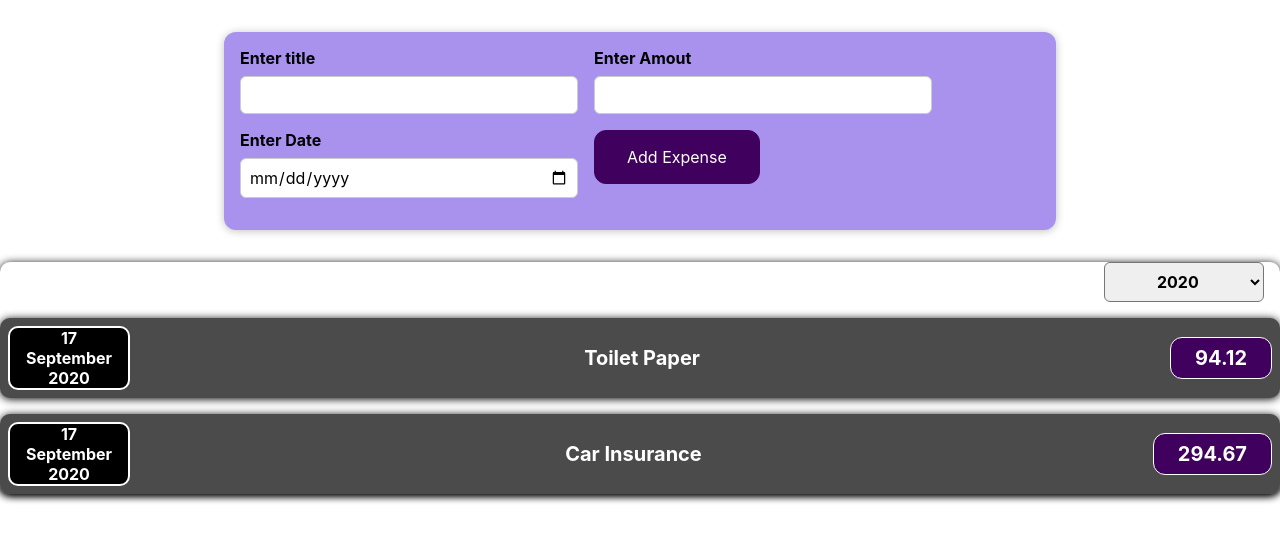
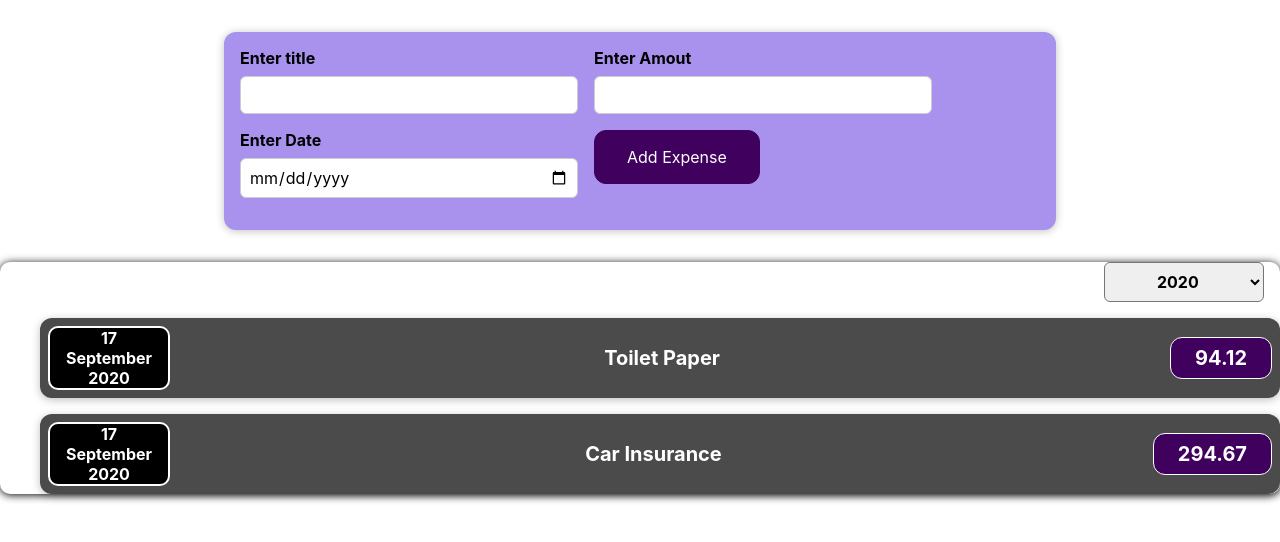
Before and after one commit to Kanharajput/ReactCompStateList, a React (Create React App) app: page / in a window 1280 px wide. Shown: the top 542 px of the page. Built offline with nearby package versions, Linux system fonts and the light colour scheme.

Commit message:
two return statement in one componenet

```diff
--- /dev/null
+++ b/src/components/filterexpenses/ExpenseList.css
@@ -0,0 +1,9 @@
+.expenses-list {
+    list-style: none;
+    padding: 0;
+}
+
+.expenses-list__fallback {
+    color: white;
+    text-align: center;
+}
--- /dev/null
+++ b/src/components/filterexpenses/ExpenseList.js
@@ -0,0 +1,23 @@
+import ExpenseItem from './../rendercomp/ExpenseItem';
+
+function ExpenseList(props){
+
+    if (props.items.length === 0) {
+        return(
+            <div className='expenses-list__fallback'>
+            <h2>No Item in the list</h2>
+            </div>
+        );
+    }
+
+    return(
+        <ul className='expenses-list'>
+            {props.items.map((expense) => (<ExpenseItem
+                title={expense.title}
+                amount={expense.amount}
+                date={expense.date} />))}
+        </ul>
+    );
+}
+
+export default ExpenseList;
--- a/src/components/middleexpense/Expense.js
+++ b/src/components/middleexpense/Expense.js
@@ -1,6 +1,7 @@
 import { useState } from 'react';
-import ExpenseItem from './../rendercomp/ExpenseItem'
 import Card from './../ui/Card';
+import ExpenseList from './../filterexpenses/ExpenseList';
+
 
 import FilterExpense from './../filterexpenses/FilterExpense';
 
@@ -14,19 +15,10 @@ function Expense(props){
     const filteredExpenses = props.items.filter(expense =>
         expense.date.getFullYear().toString() === defaultYear)
 
-    // conditions for rendering expenses
-    let expenseToRender = <p>Congrats no expense this year</p>;
-    if(filteredExpenses.length > 0){
-        expenseToRender = filteredExpenses.map((expense) => (<ExpenseItem
-                            title={expense.title}
-                            amount={expense.amount}
-                            date={expense.date} />));
-    }
-
     return (
         <Card>
             <FilterExpense default={defaultYear} onChangeFilter={getSelectYear} />
-            {expenseToRender}
+            <ExpenseList items={filteredExpenses} />
         </Card>
     );
 }
```
Also changed, not shown: 1 other file (tests, documents, lock files or other folders).
